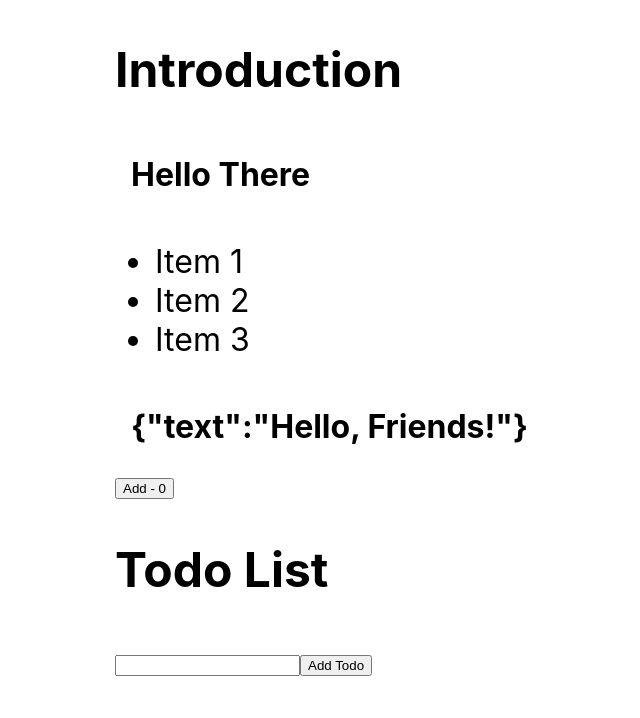
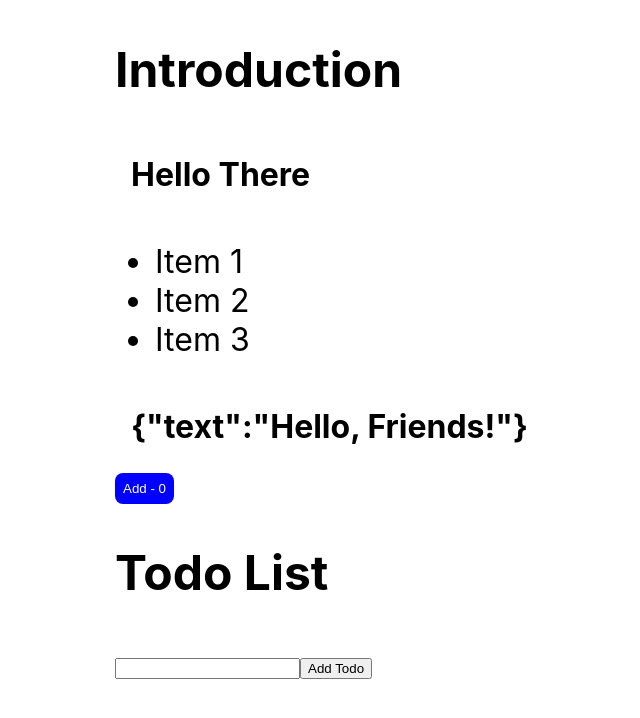
Before and after one commit to aaronfeingold/generic-react, a React (Create React App) app: page / in a window 1280 px wide. Shown: the top 718 px of the page, without its empty margins (125-765 px from the left). Built offline with nearby package versions, Linux system fonts and the light colour scheme.

Commit message:
use the title prop or cjhildren in the button, either works

```diff
--- a/src/App.tsx
+++ b/src/App.tsx
@@ -61,16 +61,31 @@ const Button: React.FunctionComponent<
   React.DetailedHTMLProps<
     React.ButtonHTMLAttributes<HTMLButtonElement>,
     HTMLButtonElement
-  >
-> = ({ children, ...rest }) => {
-  return <button {...rest}>{children}</button>;
+  > & { title?: string }
+> = ({ title, children, ...rest }) => {
+  return (
+    <button
+      {...rest}
+      style={{
+        backgroundColor: "blue",
+        color: "white",
+        padding: "0.5rem",
+        borderRadius: "0.5rem",
+        border: "none",
+      }}
+    >
+      {title ?? children}
+    </button>
+  );
 };
 
 const Incrementer: React.FunctionComponent<{
   value: UseNumberValue;
   setValue: UseNumberSetValue;
 }> = ({ value, setValue }) => {
-  return <Button onClick={() => setValue(value + 1)}>Add - {value}</Button>;
+  return (
+    <Button onClick={() => setValue(value + 1)} title={`Add - ${value}`} />
+  );
 };
 
 function App() {
```
